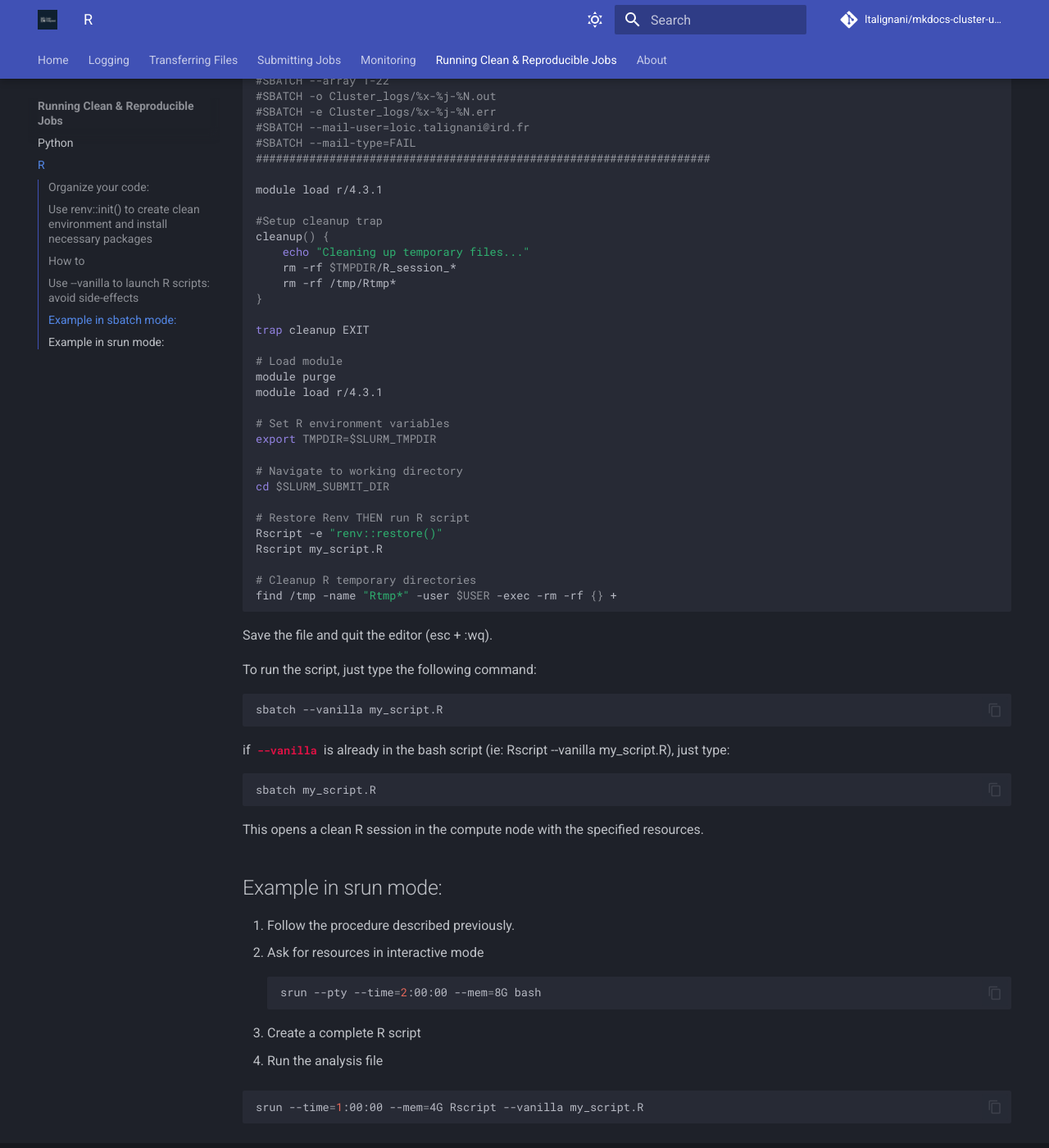
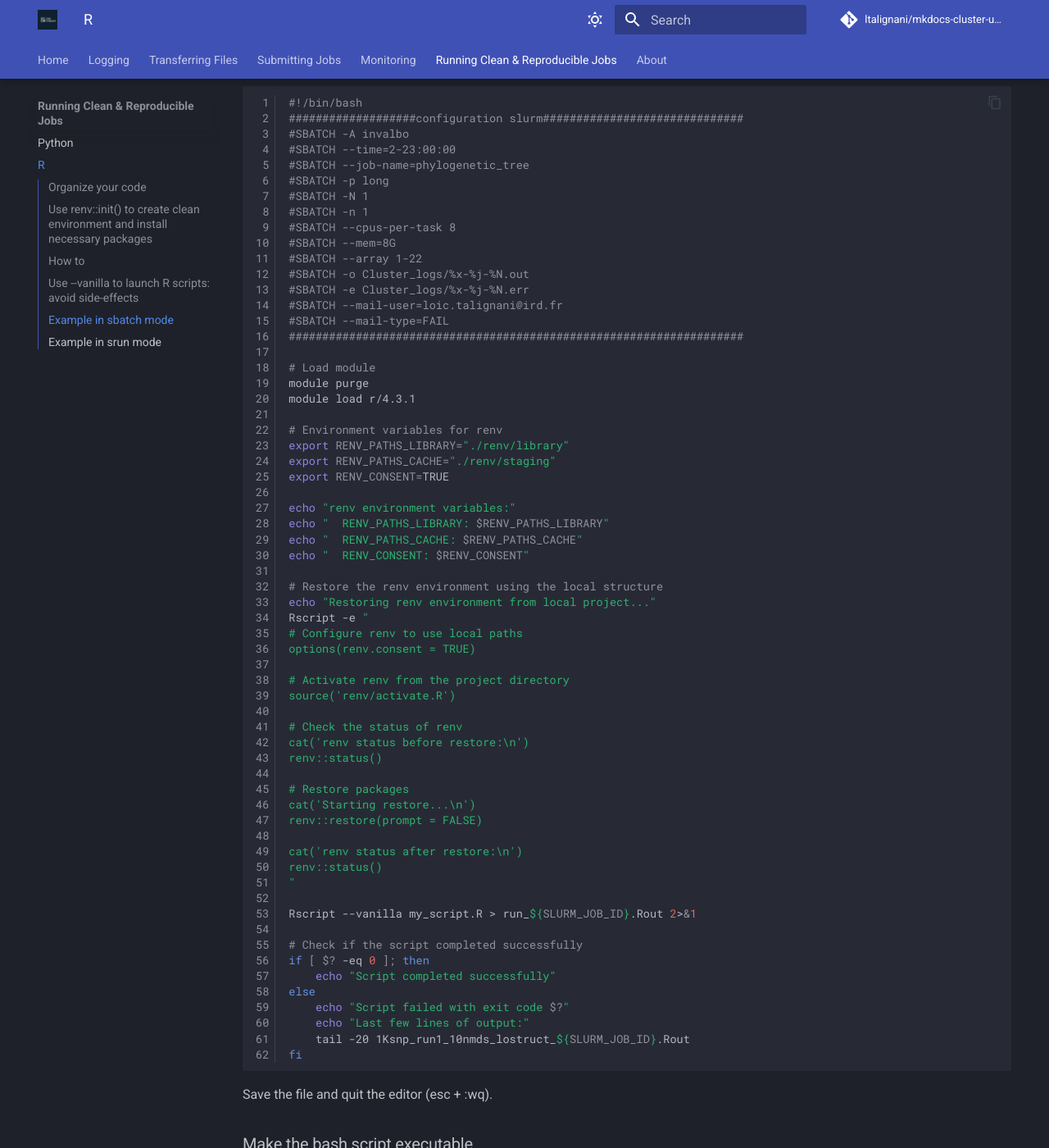
Before and after one commit to ltalignani/mkdocs-cluster-usage, an MkDocs documentation site: the page built from docs/R.md, in a window 1280 px wide and 1400 px high, scrolled down 4866 px. Shown: the whole window at 82% size. Built offline with MkDocs 1.6.1 and Material for MkDocs 9.7.7, drawn with Linux system fonts in a browser that asks for light colours; comment, search, counter and statistics services are not loaded; some of the changed text lies outside the part shown.

Commit message:
Fix formatting and improve clarity in R documentation

````diff
--- a/docs/R.md
+++ b/docs/R.md
@@ -9,38 +9,40 @@
 1. Create `renv` environment,
 2. Use `--vanilla` option when running a script,
 
-## Organize your code:
+## Organize your code
+
 Up next: organize your code.
 Choose a structure that works well for you and stick to it as much as possible. Below is a suggested way of organising the code, with some files and directories created automatically:
 
 ```
 my_project/
 ├── Cluster_logs/
-├── code/          		        # R script directory
+├── code/                    # R script directory
 │   └── myscript.R
 │   └── setup_env.R             # First script to run
-├── data/          		        # Raw data directory
+├── data/                    # Raw data directory
 │   └── data.csv
-├── results/     		        # Analysis results directory
-├── renv/          		        # renv directory
+├── results/               # Analysis results directory
+├── renv/                    # renv directory
 │   └── activate.R
 │   └── library
 │   └── local
-├── renv.lock      		        # Frozen dependencies
-├── tests/          		    # Temporary test code
+├── renv.lock                # Frozen dependencies
+├── tests/                # Temporary test code
 │   └── my_temporary_script.R
 ├── tmp/
-├── .Renviron     		        # Local environment variables
+├── .Renviron               # Local environment variables
 ├── .Rprofile                   # Starting session instructions
 ├── .gitignore
 └── README.md
 ```
 
 **Mandatory**:
+
 - `README.md` file. This file is arguably **the most important** file you’ll create in your project. It should provide a clear overview of the code’s purpose, including:
-    - The goal of the project
-    - Set-up and execution instructions
-    - If no separate documents exist (e.g., architecture diagram or system maintenance guide), a high-level explanation of how the code is structured and works
+  - The goal of the project
+  - Set-up and execution instructions
+  - If no separate documents exist (e.g., architecture diagram or system maintenance guide), a high-level explanation of how the code is structured and works
 
 !!! warning "The `README.md` is not the place to describe individual functions in detail"
      Keep it high-level and accessible.
@@ -49,6 +51,7 @@
      Start documenting early. It will save you time and effort later.
 
 **File / directories to be created:**
+
 - `Cluster_logs` directory. It contains logs files redirected from standard output (`.out`) and standard error (`.err`).
 - `code/` directory. It contains scripts, in the form of `.R` files.
 - `data/` directory. It contains data to be analyzed (.csv, .vcf...).
@@ -57,34 +60,37 @@
 - `tmp/`directory. It is used to store temporary files generated by the programs or workflows within this project. It serves as a local alternative to the system’s default $TMPDIR, which is often saturated or unreliable on shared cluster environments.
 - `.gitignore`. In this file, you add everything you do not want ending up in your remote repository. As a minimum, add `.RProj` file in there.
 
+**Automatically created if you followed step 1:**
 
-**Automatically created if you followed step 1:**
 - `renv.lock` file, `renv/` folder and `.Rprofile` file. This is the virtual environment set up. They will be automatically created by renv when you activate it.
 - `.Rproj` file. This is an RStudio file containing the project specific settings. Created automatically when you create an R project with RStudio ON Demand (see further).
-
 
 ## Use renv::init() to create clean environment and install necessary packages
 
 `renv::init()` does several important things:
 
-1.	Creates the renv/ infrastructure in your project:
+1. Creates the renv/ infrastructure in your project:
       1. `renv/`directory with configuration files
       2. `Rprofile` file that activates `renv` at start-up
       3. `renv.lock` file (empty at start)
-2.	Isolates the environment: creates a private package library for this project only.
-3.	Scans the existing code to automatically detect the packages used (via library(), require() ...)
-4.	Installs the detected packages in the project's private library (NOT all, unfortunatelly...)
+2. Isolates the environment: creates a private package library for this project only.
+3. Scans the existing code to automatically detect the packages used (via library(), require() ...)
+4. Installs the detected packages in the project's private library (NOT all, unfortunatelly...)
 
 ## How to
+
 1. If you haven't already done so, go into the project's directory
+
 ```bash
 cd /path/to/my_project/
 ```
 
 2. Create a setup_env.R file
+
 ```bash
 vim code/setup_env.R
 ```
+
 ```R
 #!/usr/bin/env Rscript
 # setup_env.R
@@ -107,7 +113,7 @@
     "ggplot2",
     "dplyr",
     "parallel",
-    "BiocManager"			# For Bioconductor packages if necessary
+    "BiocManager"   # For Bioconductor packages if necessary
 )
 
 # 4. CRAN packages management
@@ -117,7 +123,7 @@
 # 5. Bioconductor packages management
 if ("BiocManager" %in% required_packages) {
     cat("Installing Bioconductor packages...\n")
-    BiocManager::install(c("DESeq2", "edgeR"))		# examples
+    BiocManager::install(c("DESeq2", "edgeR"))  # examples
 }
 
 # 6. Final snapshot - Freeze all
@@ -128,10 +134,13 @@
 cat("Setup completed. Session info:\n")
 sessionInfo()
 ```
+
 Save the file and quit vim by **pressing escape** and entering the following command :
+
 ```bash
 :wq
 ```
+
 At this step, you should already have made a list of the packages needed for the analyses. If you need to add packages during the analysis, simply edit this file and run it again.
 
 3. Use interactive mode to setup the environment
@@ -141,21 +150,28 @@
 module load r/4.3.1
 Rscript code/setup_env.R
 ```
+
 4. The next move: analyzing data
 
 When you create or open a R script in the project, either via a terminal or in RStudio ONDemand(if available), simply start it with your isolated environment:
+
 ```R
 renv::activate()
 ```
+
 The previously versions of installed packages will then be available.
 Don't forget to add to the end of your script:
+
 ```R
 renv::deactivate()
 ```
+
 In a bash script, you can also use
+
 ```R
 renv::restore()
 ```
+
 if you already have created the `renv`. `renv::restore()` compares packages recorded in the lockfile to the packages installed in the project library. Where there are differences it resolves them by installing the lockfile-recorded package into the project library.
 
 ## Use --vanilla to launch R scripts: avoid side-effects
@@ -163,25 +179,28 @@
 The `--vanilla` option disables all user and system configuration files and avoids automatic workspace saving/loading. It is equivalent to:
 
 ```
---no-save: 		    don't save workspace
---no-restore: 		don't restore workspace
---no-site-file: 	ignore system configuration files
---no-init-file: 	ignore .Rprofile
---no-environ: 		ignore .Renviron
+--no-save:       don't save workspace
+--no-restore:   don't restore workspace
+--no-site-file:  ignore system configuration files
+--no-init-file:  ignore .Rprofile
+--no-environ:   ignore .Renviron
 ```
 
 This ensures that your script runs exactly the same way regardless of your personal `.Rprofile`, `.Renviron`, or any `.RData` file.
 `--vanilla` does NOT manage versions of packages. That's why `renv` is necessary.
 
-## Example in sbatch mode:
-In your project directory, create a file in charge of cleaning the environment, restoring the created environment and running the R script:
+## Example in sbatch mode
+
+### Create a bash script to run your R script in a clean environment
+
+In your project directory, create a file in charge of restoring the created environment and running the R script:
 
 ```bash
 cd /path/to/your/directory/code/
-vim my_script.R
+vim run my_script.sh
 ```
 
-```bash
+```bash linenums="1"
 #!/bin/bash
 ###################configuration slurm##############################
 #SBATCH -A invalbo
@@ -199,36 +218,88 @@
 #SBATCH --mail-type=FAIL
 ####################################################################
 
-module load r/4.3.1
-
-#Setup cleanup trap
-cleanup() {
-    echo "Cleaning up temporary files..."
-    rm -rf $TMPDIR/R_session_*
-    rm -rf /tmp/Rtmp*
-}
-
-trap cleanup EXIT
-
 # Load module
 module purge
 module load r/4.3.1
 
-# Set R environment variables
-export TMPDIR=$SLURM_TMPDIR
+# Environment variables for renv
+export RENV_PATHS_LIBRARY="./renv/library"
+export RENV_PATHS_CACHE="./renv/staging"
+export RENV_CONSENT=TRUE
 
-# Navigate to working directory
-cd $SLURM_SUBMIT_DIR
+echo "renv environment variables:"
+echo "  RENV_PATHS_LIBRARY: $RENV_PATHS_LIBRARY"
+echo "  RENV_PATHS_CACHE: $RENV_PATHS_CACHE"
+echo "  RENV_CONSENT: $RENV_CONSENT"
 
-# Restore Renv THEN run R script
-Rscript -e "renv::restore()"
-Rscript my_script.R
+# Restore the renv environment using the local structure
+echo "Restoring renv environment from local project..."
+Rscript -e "
+# Configure renv to use local paths
+options(renv.consent = TRUE)
 
-# Cleanup R temporary directories
-find /tmp -name "Rtmp*" -user $USER -exec -rm -rf {} +
+# Activate renv from the project directory
+source('renv/activate.R')
+
+# Check the status of renv
+cat('renv status before restore:\n')
+renv::status()
+
+# Restore packages
+cat('Starting restore...\n')
+renv::restore(prompt = FALSE)
+
+cat('renv status after restore:\n')
+renv::status()
+"
+
+Rscript --vanilla my_script.R > run_${SLURM_JOB_ID}.Rout 2>&1
+
+# Check if the script completed successfully
+if [ $? -eq 0 ]; then
+    echo "Script completed successfully"
+else
+    echo "Script failed with exit code $?"
+    echo "Last few lines of output:"
+    tail -20 1Ksnp_run1_10nmds_lostruct_${SLURM_JOB_ID}.Rout
+fi
 ```
 
 Save the file and quit the editor (esc + :wq).
+
+### Make the bash script executable
+
+```bash
+chmod +x my_script.sh
+```
+
+### Create/Edit your R script
+
+```bash
+vim my_script.R
+
+In the script, add the following lines at the beginning:
+```R
+#!/usr/bin/env Rscript
+# my_script.R
+
+# Activate the renv environment
+cat("Activating renv environment...\n")
+source("renv/activate.R")
+
+# Check that you are in the correct environment
+cat("Library paths:\n")
+print(.libPaths())
+
+cat("Loading required packages...\n")
+suppressPackageStartupMessages({
+    library(mypackage) # Replace with your actual package names
+})
+
+# ... rest of your my_script.R script ...
+```
+
+### Running the script
 
 To run the script, just type the following command:
 
@@ -241,13 +312,14 @@
 ```bash
 sbatch my_script.R
 ```
+
 This opens a clean R session in the compute node with the specified resources.
 
+## Example in srun mode
 
-
-## Example in srun mode:
 1. Follow the procedure described previously.
 2. Ask for resources in interactive mode
+
 ```bash
 srun --pty --time=2:00:00 --mem=8G bash
 ```
````
